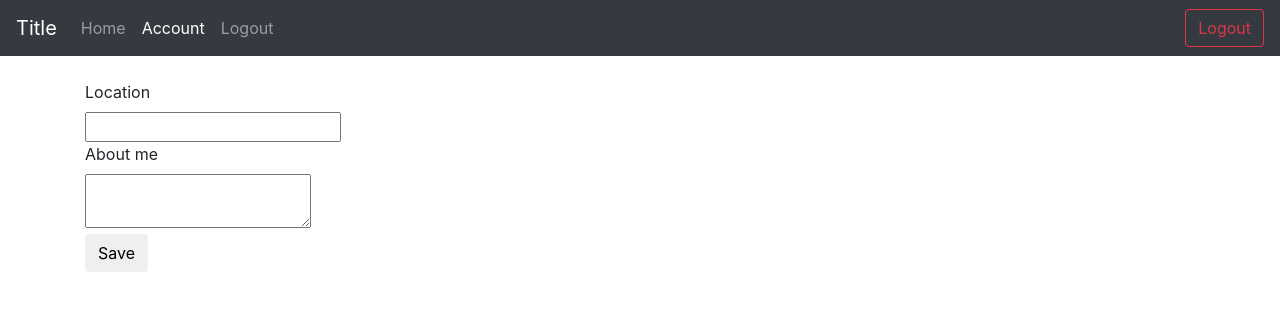
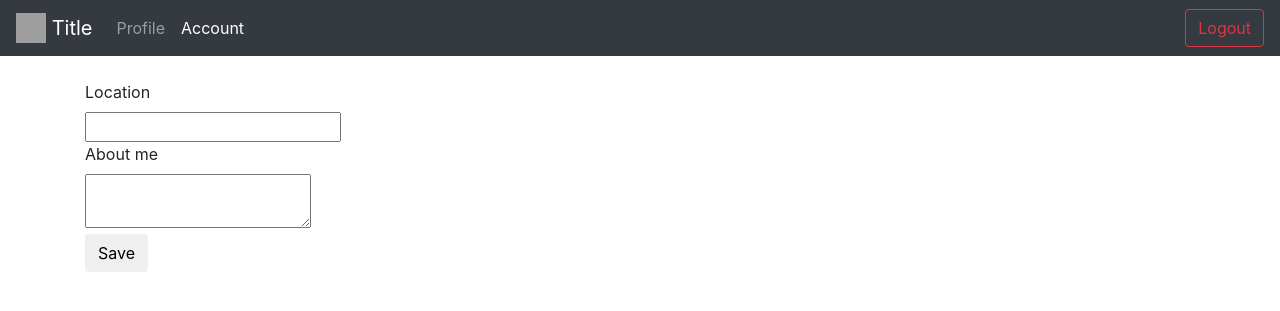
Before and after one commit to blueclaws/electronics2018, a Django app: template web/templates/accsettings.html in a window 1280 px wide. Shown: the top 311 px of the page. Run offline with Django 3.2, Linux system fonts and the light colour scheme; the template is opened without the code that fills it, so the values that code supplies are empty, except form fields; tables that the repository leaves empty hold one stand-in row (values such as "Sample post"); form fields are guessed from the names that the template uses; some libraries are stand-ins or nearby versions; grey boxes are pictures that could not be loaded.

Commit message:
Wakanda foreva.

```diff
--- a/web/elec/urls.py
+++ b/web/elec/urls.py
@@ -6,5 +6,6 @@ urlpatterns = [
     path('register/', views.register, name='register'),
     path('accountedit/', views.accountedit, name='accountedit'),
     path('thanks/', views.thanks, name='thanks'),
+    path('profile/', views.profile, name='profile'),
     path('bye/', views.bye, name='bye'),
 ]
--- a/web/templates/accsettings.html
+++ b/web/templates/accsettings.html
@@ -3,34 +3,12 @@
 <title>User settings</title>
 {% endblock head %}
 
+{% block account %}
+    <li class="nav-item active">
+      <a class="nav-link" href="">Account</a>
+    </li>
+{% endblock account %}
 {% block body %}
-<nav class="navbar navbar-expand-lg navbar-dark bg-dark">
-  <a class="navbar-brand" href="#">Title</a>
-  <button class="navbar-toggler" type="button" data-toggle="collapse" data-target="#navbarNav" aria-controls="navbarNav" aria-expanded="false" aria-label="Toggle navigation">
-    <span class="navbar-toggler-icon"></span>
-  </button>
-  <div class="collapse navbar-collapse" id="navbarNav">
-    <ul class="navbar-nav">
-      <li class="nav-item">
-        <a class="nav-link" href="#">Home</a>
-      </li>
-      <li class="nav-item active">
-        <a class="nav-link" href="#">Account</a>
-      </li>
-      <li class="nav-item">
-        <a class="nav-link" href="{% url 'bye' %}">Logout</a>
-      </li>
-      {#<li class="nav-item">#}
-        {#<a class="nav-link disabled" href="#">Disabled</a>#}
-      {#</li>#}
-    </ul>
-  </div>
-  <form class="form-inline">
-    {#<input class="form-control mr-sm-2" type="search" placeholder="Search" aria-label="Search"> #}
-    <a class="btn btn-outline-danger my-2 my-sm-0" href="{% url 'bye' %}">Logout</a>
-  </form>
-</nav>
-<br>
 <form method="post" class="container">
   {% csrf_token %}
   <label>Location</label><br>
--- a/web/templates/base.html
+++ b/web/templates/base.html
@@ -6,11 +6,39 @@
     <script src="https://ajax.googleapis.com/ajax/libs/jquery/3.3.1/jquery.min.js"></script>
     <script src="https://maxcdn.bootstrapcdn.com/bootstrap/3.3.7/js/bootstrap.min.js"></script>
     <link rel="stylesheet" href="https://stackpath.bootstrapcdn.com/bootstrap/4.1.3/css/bootstrap.min.css" integrity="sha384-MCw98/SFnGE8fJT3GXwEOngsV7Zt27NXFoaoApmYm81iuXoPkFOJwJ8ERdknLPMO" crossorigin="anonymous">
+    <link href="https://fonts.googleapis.com/icon?family=Material+Icons" rel="stylesheet">
     {% block head %}
       <title></title>
     {% endblock head %}
   </head>
   <body>
+    <nav class="navbar navbar-expand-lg navbar-dark bg-dark">
+        <a class="navbar-brand" href="#">
+            <img src="https://getbootstrap.com/docs/4.0/assets/brand/bootstrap-solid.svg" width="30" height="30" class="d-inline-block align-top" alt=""> Title
+        </a>
+        <button class="navbar-toggler" type="button" data-toggle="collapse" data-target="#navbarNav" aria-controls="navbarNav" aria-expanded="false" aria-label="Toggle navigation">
+        <span class="navbar-toggler-icon"></span>
+      </button>
+      <div class="collapse navbar-collapse" id="navbarNav">
+        <ul class="navbar-nav">
+          {% block profile %}
+          <li class="nav-item">
+            <a class="nav-link" href="{% url 'profile'%}">Profile</a>
+          </li>
+          {% endblock profile %}
+          {% block account %}
+          <li class="nav-item">
+            <a class="nav-link" href="{% url 'accountedit' %}">Account</a>
+          </li>
+          {% endblock account %}
+        </ul>
+      </div>
+      <form class="form-inline">
+        {#<input class="form-control mr-sm-2" type="search" placeholder="Search" aria-label="Search"> #}
+        <a class="btn btn-outline-danger my-2 my-sm-0" href="{% url 'bye' %}">Logout</a>
+      </form>
+    </nav>
+    <br>
     {% block body %}
     LOLOL
     {% endblock body %}
```
Also changed, not shown: changes.md (added, +5 -0 lines), web/elec/views.py (+10 -2 lines), web/templates/login.html (+14 -8 lines), web/templates/profile.html (added, +16 -0 lines).
